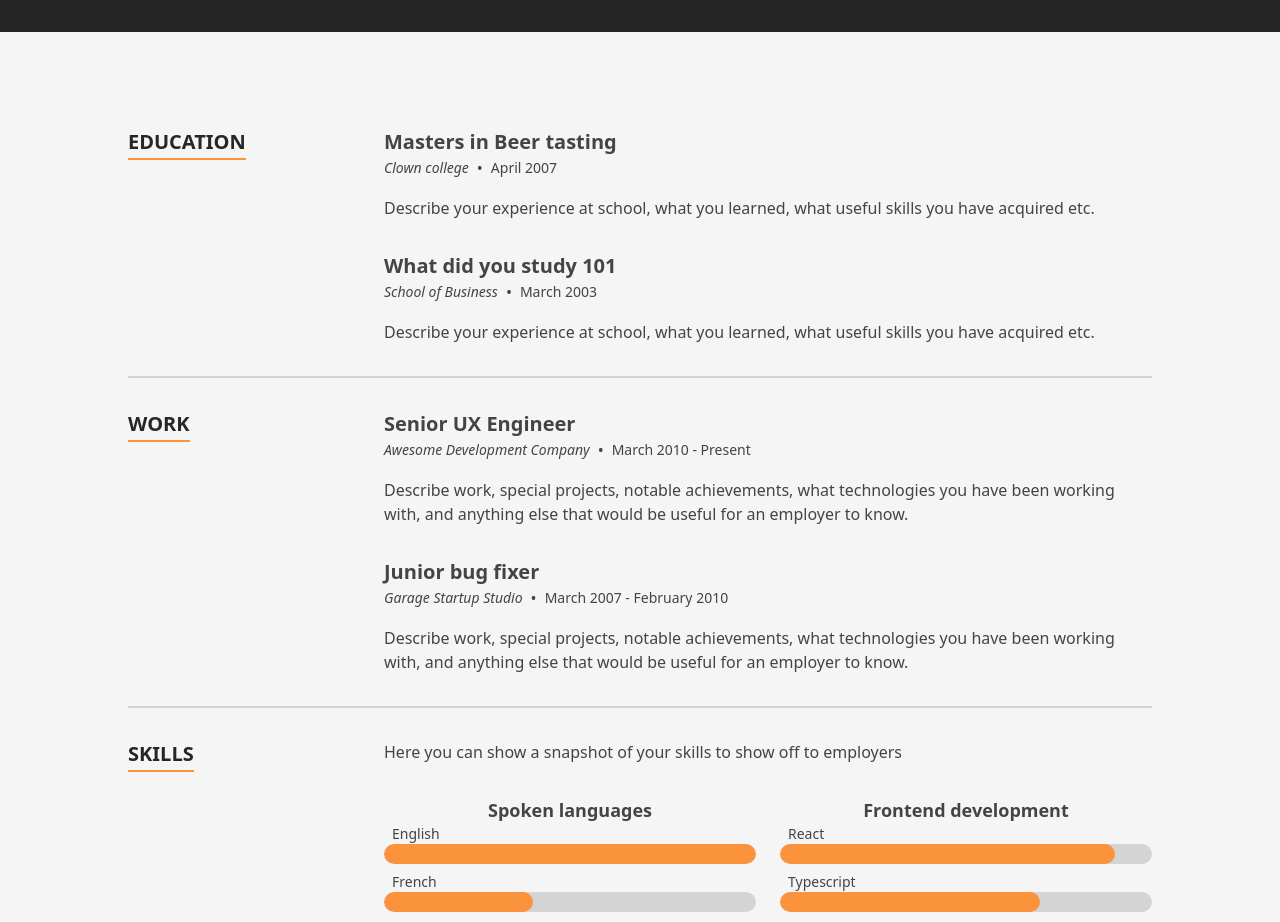
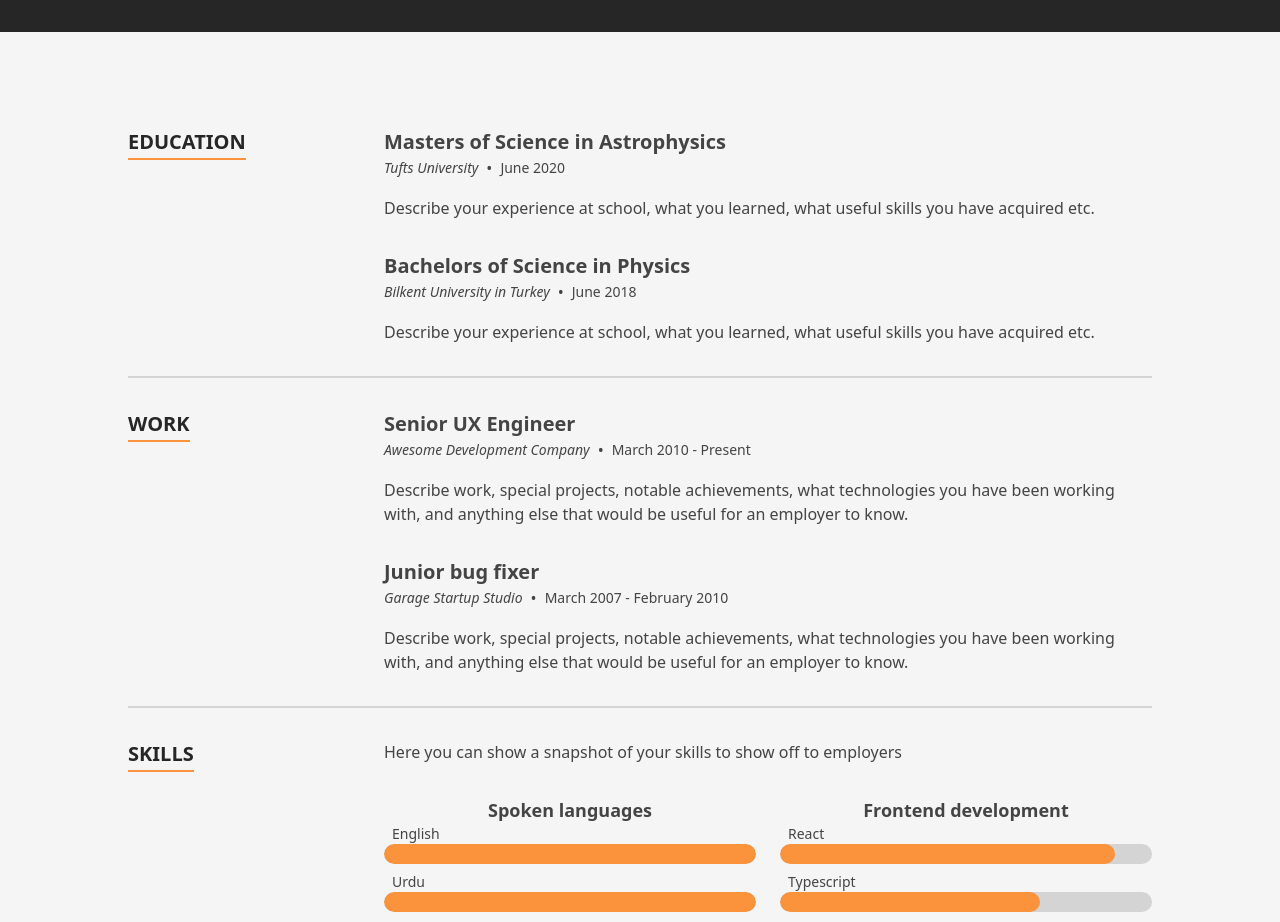
Before and after one commit to zaidikumail/kumailzaidi, a Next.js app: page / in a window 1280 px wide. Shown: the part 1200-2122 px from the top of the page. Built offline with nearby package versions, Linux system fonts and the light colour scheme.

Commit message:
Update data.tsx

```diff
--- a/src/data/data.tsx
+++ b/src/data/data.tsx
@@ -126,12 +126,12 @@ export const skills: SkillGroup[] = [
         level: 10,
       },
       {
-        name: 'French',
-        level: 4,
+        name: 'Urdu',
+        level: 10,
       },
       {
-        name: 'Spanish',
-        level: 3,
+        name: 'Turkish',
+        level: 4,
       },
     ],
   },
@@ -265,15 +265,15 @@ export const portfolioItems: PortfolioItem[] = [
  */
 export const education: TimelineItem[] = [
   {
-    date: 'April 2007',
-    location: 'Clown college',
-    title: 'Masters in Beer tasting',
+    date: 'June 2020',
+    location: 'Tufts University',
+    title: 'Masters of Science in Astrophysics',
     content: <p>Describe your experience at school, what you learned, what useful skills you have acquired etc.</p>,
   },
   {
-    date: 'March 2003',
-    location: 'School of Business',
-    title: 'What did you study 101',
+    date: 'June 2018',
+    location: 'Bilkent University in Turkey',
+    title: 'Bachelors of Science in Physics',
     content: <p>Describe your experience at school, what you learned, what useful skills you have acquired etc.</p>,
   },
 ];
```
